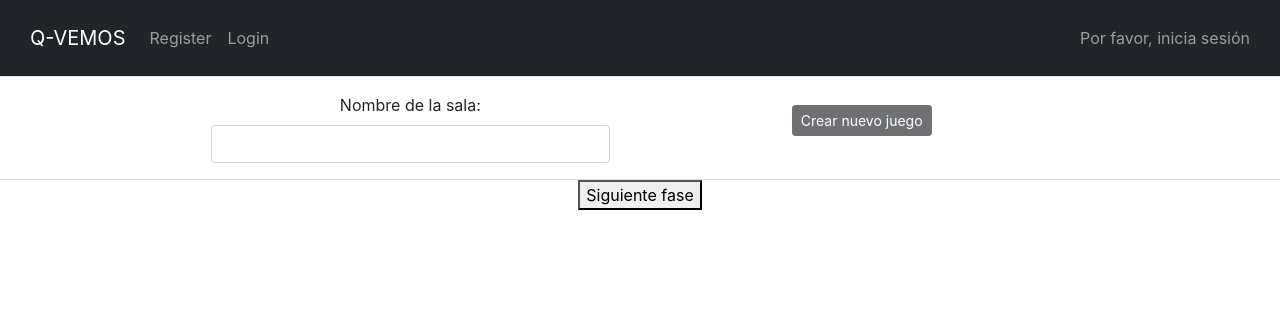
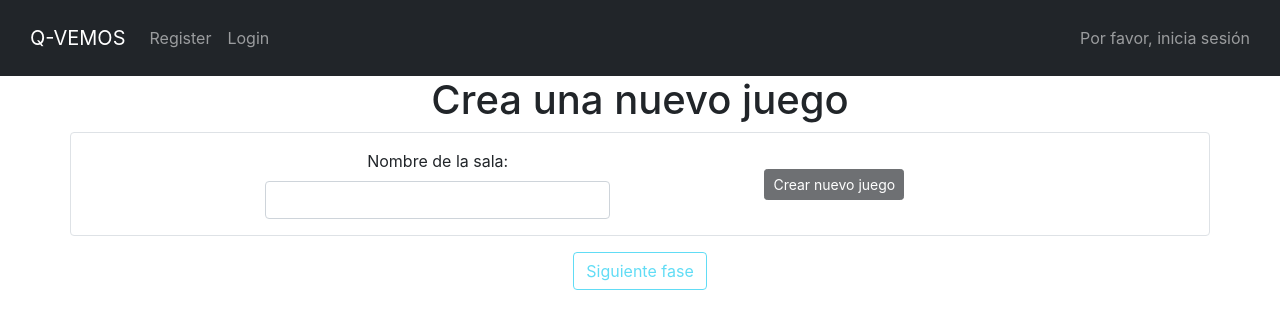
Before and after one commit to josemnaranjo/proyecto_qvemos_2, a React (Create React App) app in the folder Q-VES/client/: page /new-game in a window 1280 px wide. Shown: the top 328 px of the page. Built offline with nearby package versions, Linux system fonts and the light colour scheme.

Commit message:
Diseño de new game view

```diff
--- a/Q-VES/client/src/components/NewGameForm.jsx
+++ b/Q-VES/client/src/components/NewGameForm.jsx
@@ -32,7 +32,7 @@ const NewGameForm = (props) => {
                             </div>
 
                             <div className='col-4 m-2 d-flex justify-content-center'>
-                                <button className=' btn btn-dark btn-sm mb-3' type="submit" disabled={Object.values(errors).length>0 || Object.values(touched).length===0}>
+                                <button className=' btn btn-dark btn-sm' type="submit" disabled={Object.values(errors).length>0 || Object.values(touched).length===0}>
                                     Crear nuevo juego
                                 </button>
                             </div>
--- a/Q-VES/client/src/views/NewGame.jsx
+++ b/Q-VES/client/src/views/NewGame.jsx
@@ -6,12 +6,14 @@ import { newGame } from '../services/recommendations.services';
 
 const NewGame = () => {
     const [idGame,setIdGame] = useState();
+    const [nextPhase,setNextPhase] = useState(true);
     const navigate = useNavigate()
 
     const createNewGameFromService = async (values) =>{
         const game = await newGame(values);
         const gameId = game.data.id;
         setIdGame(gameId);
+        setNextPhase(false);
     };
 
     const goToRecommendations = () => {
@@ -21,8 +23,11 @@ const NewGame = () => {
     return (
         <div>
             <Navbar/>
-            <NewGameForm onSubmitProp={createNewGameFromService} />
-            <button onClick={goToRecommendations}>Siguiente fase</button>
+            <div className='container'>
+                <h1>Crea una nuevo juego</h1>
+                <NewGameForm onSubmitProp={createNewGameFromService} />
+                <button className='btn btn-outline-info m-3' disabled={nextPhase} onClick={goToRecommendations}>Siguiente fase</button>
+            </div>
         </div>
     );
 }
```
